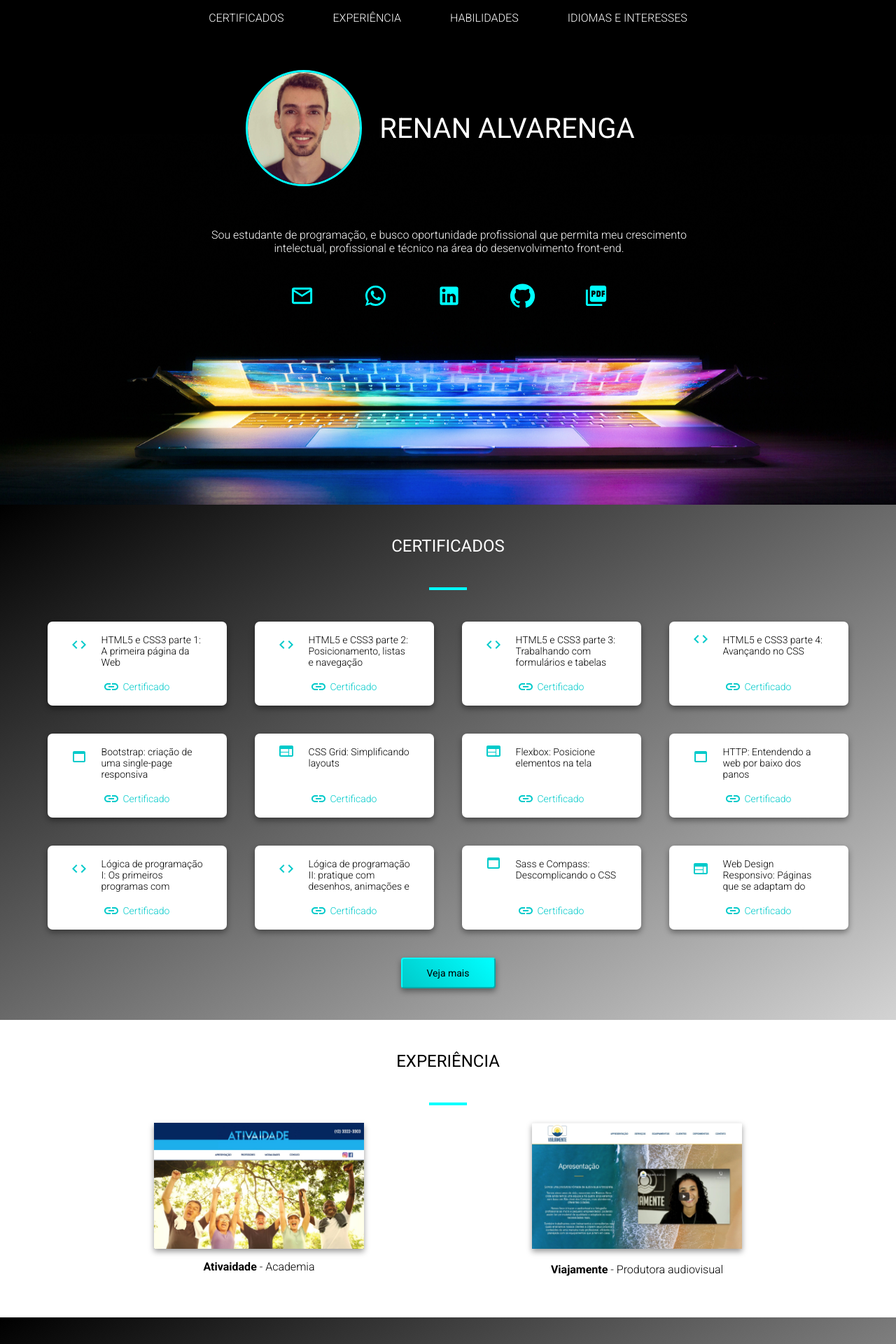
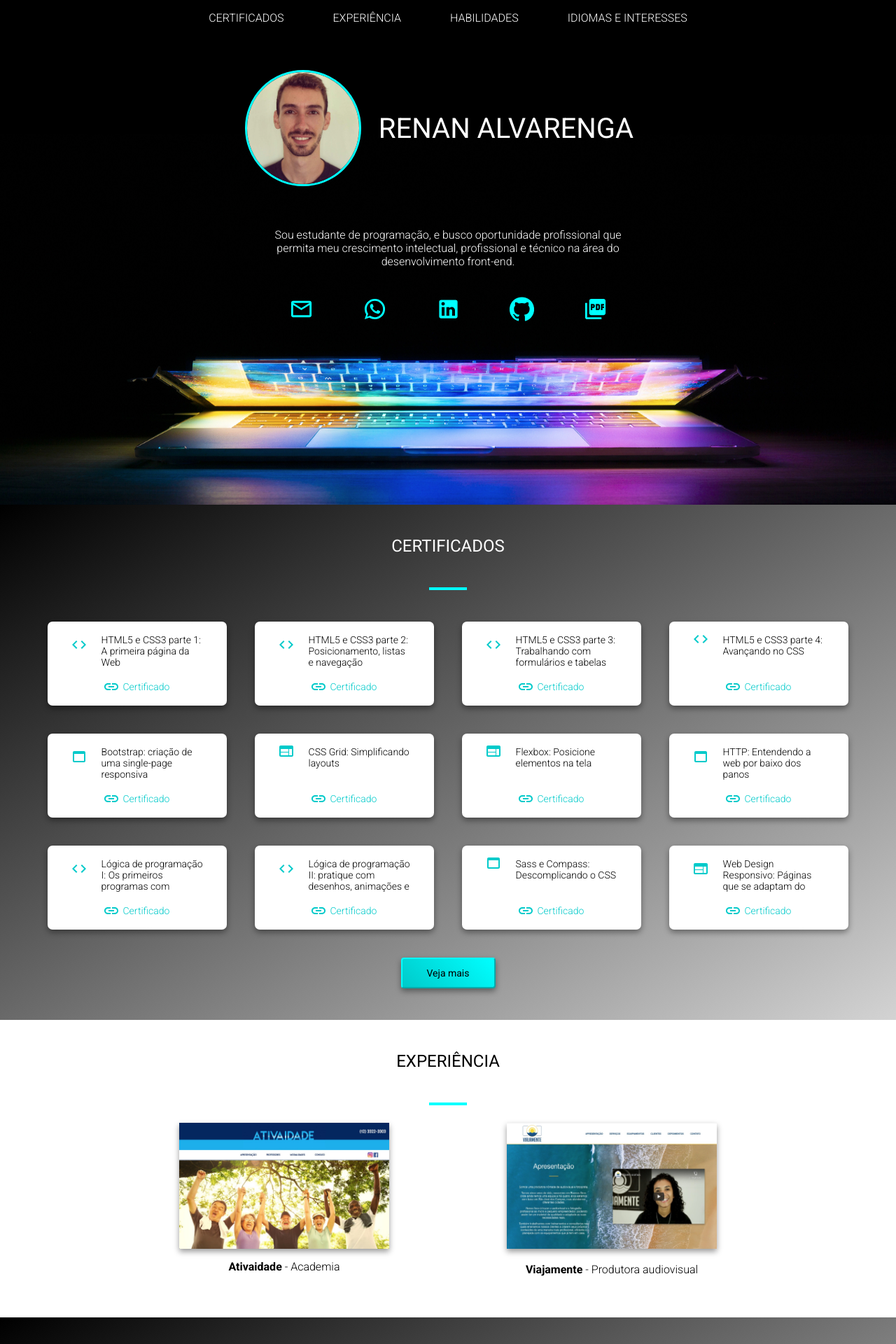
Before and after one commit to renanalvarenga/curriculum, a React (Create React App) app: page / in a window 1280 px wide. Shown: the top 1920 px of the page at 70% size. Built offline with nearby package versions, Linux system fonts and the light colour scheme.

Commit message:
ajust giant screen

```diff
--- a/src/experience/experience.css
+++ b/src/experience/experience.css
@@ -5,7 +5,7 @@
 
 .experience > div {
     display: flex;
-    justify-content: space-between;
+    justify-content: center;
     margin-bottom: 25px;
 }
 
@@ -27,6 +27,9 @@
     align-items: center;
 }
 
+.experience > div > .empresas:first-child {
+    margin-right: 20%;
+}
 
 
 @media only screen
--- a/src/hobbies/hobbies.css
+++ b/src/hobbies/hobbies.css
@@ -11,7 +11,7 @@
 
 .hobbies > div {
     display: flex;
-    justify-content: space-evenly;
+    justify-content: center;
     align-items: center;
     margin: 20px;
 }
@@ -27,6 +27,7 @@
 .hobbies article {
     border: 2px solid black;
     height: 135px;
+    margin: 0 10%;
 }
 
 
--- a/src/introduction/introduction.css
+++ b/src/introduction/introduction.css
@@ -1,5 +1,5 @@
 .introducao > div > h4 {
-    margin: 0 20% 25px 20%;
+    margin: 0 30% 25px 30%;
     text-align: center;
 }
 
@@ -12,7 +12,7 @@
     position: absolute;
     top: 30px;
     color: white;
-    padding-left: 50px;
+    width: 100%;
 }
 
 .introducao > div > .intro > h1 {
```
